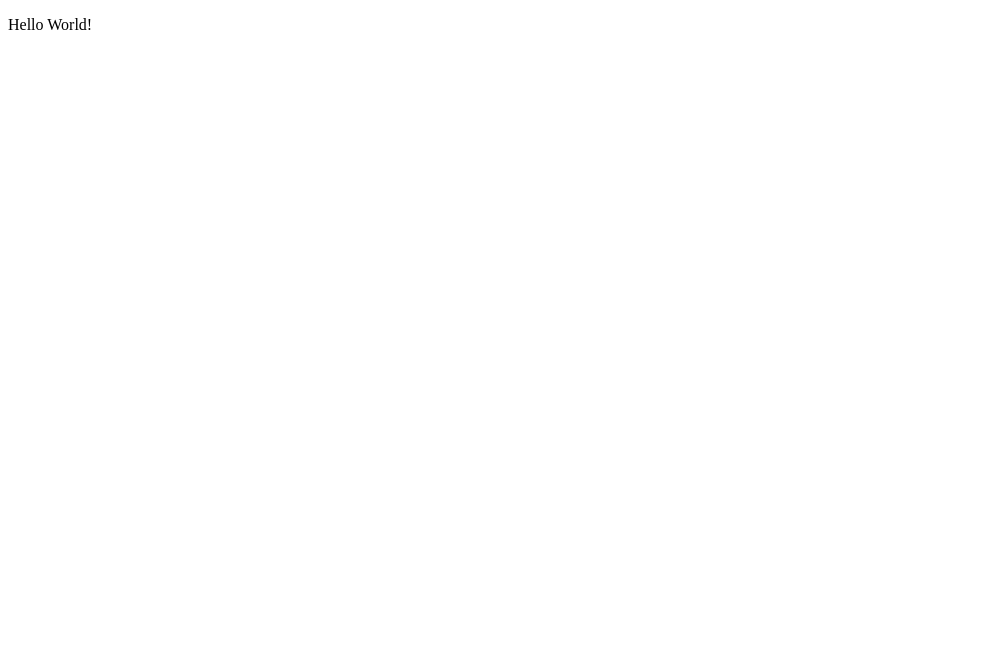
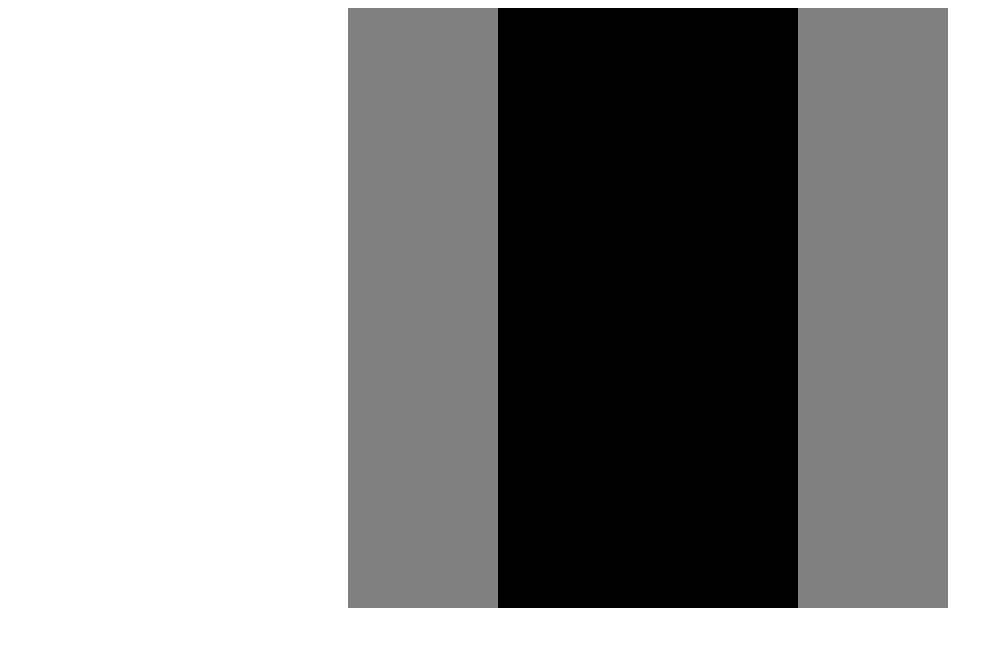
Before and after one commit to sergeyshestak/react-carousel, a React app: page / in a window 1280 px wide. Shown: the top 646 px of the page, without its empty margins (0-1002 px from the left). Built offline with nearby package versions, Linux system fonts and the light colour scheme; the HTML template or start-up script is replaced by a standard one.

Commit message:
add carousel component

```diff
--- a/src/components/App/App.js
+++ b/src/components/App/App.js
@@ -1,9 +1,21 @@
 import React from "react";
+import Carousel from "../Carousel/Carousel";
+import styles from "./App.module.css";
+
+const content = [
+	<div>
+		<div className={styles.element} style={{backgroundColor: "black"}}></div><div className={styles.element} style={{backgroundColor: "black"}}></div>
+	</div>,
+	<div className={styles.element} style={{backgroundColor: "red"}}></div>,
+	<div className={styles.element} style={{backgroundColor: "green"}}></div>,
+	<div className={styles.element} style={{backgroundColor: "pink"}}></div>,
+	<div className={styles.element} style={{backgroundColor: "blue"}}></div>
+];
 
 function App() {
-	return(
-		<p>Hello World!</p>
-	)
+	return (
+		<Carousel content={content} width={600} height={600}/>
+	);
 }
 
 export default App;
--- /dev/null
+++ b/src/components/App/App.module.css
@@ -0,0 +1,6 @@
+.element {
+	width: 300px;
+	height: 300px;
+	margin: 0;
+	padding: 0;
+}
--- /dev/null
+++ b/src/components/Carousel/Carousel.js
@@ -0,0 +1,61 @@
+import React, { useState } from "react";
+import styles from './Carousel.module.css';
+
+function Carousel(props) {
+	const [isDown, setIsDown] = useState(false);
+	const [clickX, setClickX] = useState(0);
+	const [left, setLeft] = useState(-props.width);
+	const [startLeft, setStartLeft] = useState(0);
+	const content = [props.content[props.content.length - 1], ...props.content, props.content[0]];
+
+	function onStart(event){
+		let clientX = event.clientX || event.changedTouches[0].clientX;
+		setIsDown(value => !value);
+		setClickX(clientX);
+		setStartLeft(left)
+	}
+
+	function onMove(event) {
+		let clientX = event.clientX || event.changedTouches[0].clientX;
+		if (isDown) {
+			setLeft(clientX - clickX + startLeft);
+		}
+	}
+
+	function onEnd(event) {
+		let clientX = event.clientX || event.changedTouches[0].clientX;
+		setIsDown(value => !value);
+		if ((clickX - clientX >= props.width / 3) && (Math.abs(clickX - clientX) >= props.width / 3)) {
+			(startLeft === -props.width * (content.length - 2))?setLeft(-props.width):setLeft(startLeft - props.width);
+		} else {
+			if ((clickX - clientX <= props.width / 3) && (Math.abs(clickX - clientX) >= props.width / 3)) {
+				(startLeft === -props.width)?setLeft(-props.width * (content.length - 2)):setLeft(startLeft + props.width);
+			} else {
+				setLeft(startLeft);
+			}
+		}
+	}
+
+	return(
+		<div className={styles.container}
+			style={{height: props.height}}
+			onMouseDown={e => onStart(e)}
+			onTouchStart={e => onStart(e)}
+			onTouchEnd={e => onEnd(e)}
+			onMouseUp={e => onEnd(e)}
+			onMouseMove={e => onMove(e)}
+			onTouchMove={e => onMove(e)}>
+			<div
+				style={{width: props.width, height: props.height}}
+				className={styles.corouselContainer}>
+				{content.map((el, index) =>
+					<div key={index} className={styles.elementContainer} style={{left: `${left}px`}}>
+						{el}
+					</div>
+				)}
+			</div>
+		</div>
+	)
+}
+
+export default Carousel;
--- /dev/null
+++ b/src/components/Carousel/Carousel.module.css
@@ -0,0 +1,26 @@
+.corouselContainer {
+	position: absolute;
+	overflow: hidden;
+	display: flex;
+	margin: auto;
+	background-color: gray;
+}
+
+.container {
+	display: flex;
+	justify-content: center;
+	width: 100vw;
+	-moz-user-select: -moz-none;
+	-khtml-user-select: none;
+	-webkit-user-select: none;
+	-ms-user-select: none;
+	user-select: none;
+}
+
+.elementContainer {
+	position: relative;
+	min-width: 100%;
+	height: 100%;
+	display: flex;
+	justify-content: center;
+}
```
